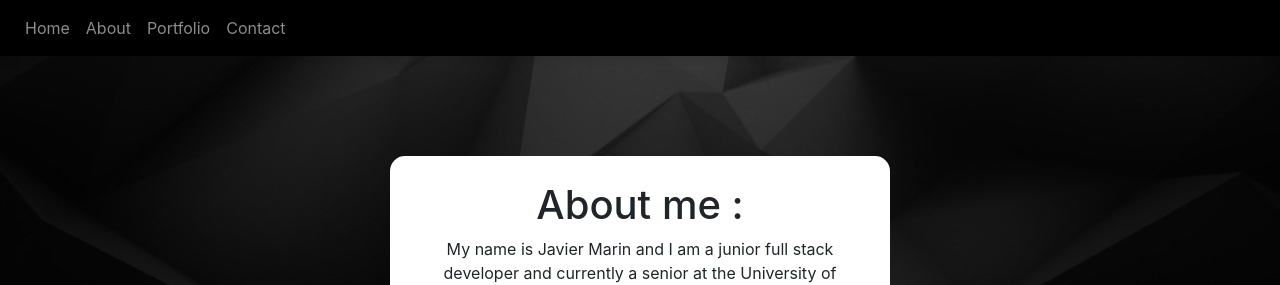
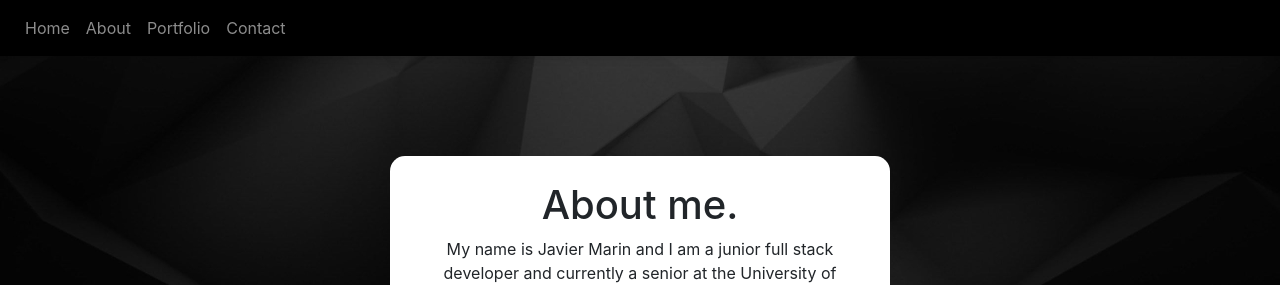
Before and after one commit to jaym832/my-portfolio, a React (Create React App) app: page /about in a window 1280 px wide. Shown: the top 285 px of the page. Built offline with nearby package versions, Linux system fonts and the light colour scheme.

Commit message:
website tag line edited

```diff
--- a/public/index.html
+++ b/public/index.html
@@ -24,7 +24,7 @@
       work correctly both with client-side routing and a non-root public URL.
       Learn how to configure a non-root public URL by running `npm run build`.
     -->
-    <title>React App</title>
+    <title>My Portfolio</title>
   </head>
   <body>
     <noscript>You need to enable JavaScript to run this app.</noscript>
--- a/src/Components/About/About.js
+++ b/src/Components/About/About.js
@@ -7,7 +7,7 @@ function About() {
         <div className="aboutDiv">
             <div className='about-text'>
 
-                <h1>About me :</h1>
+                <h1>About me. </h1>
 
                 <p> My name is Javier Marin and I am a junior full stack developer and currently
                     a senior at the University of Houston where I am majoring in Computer Information
```
